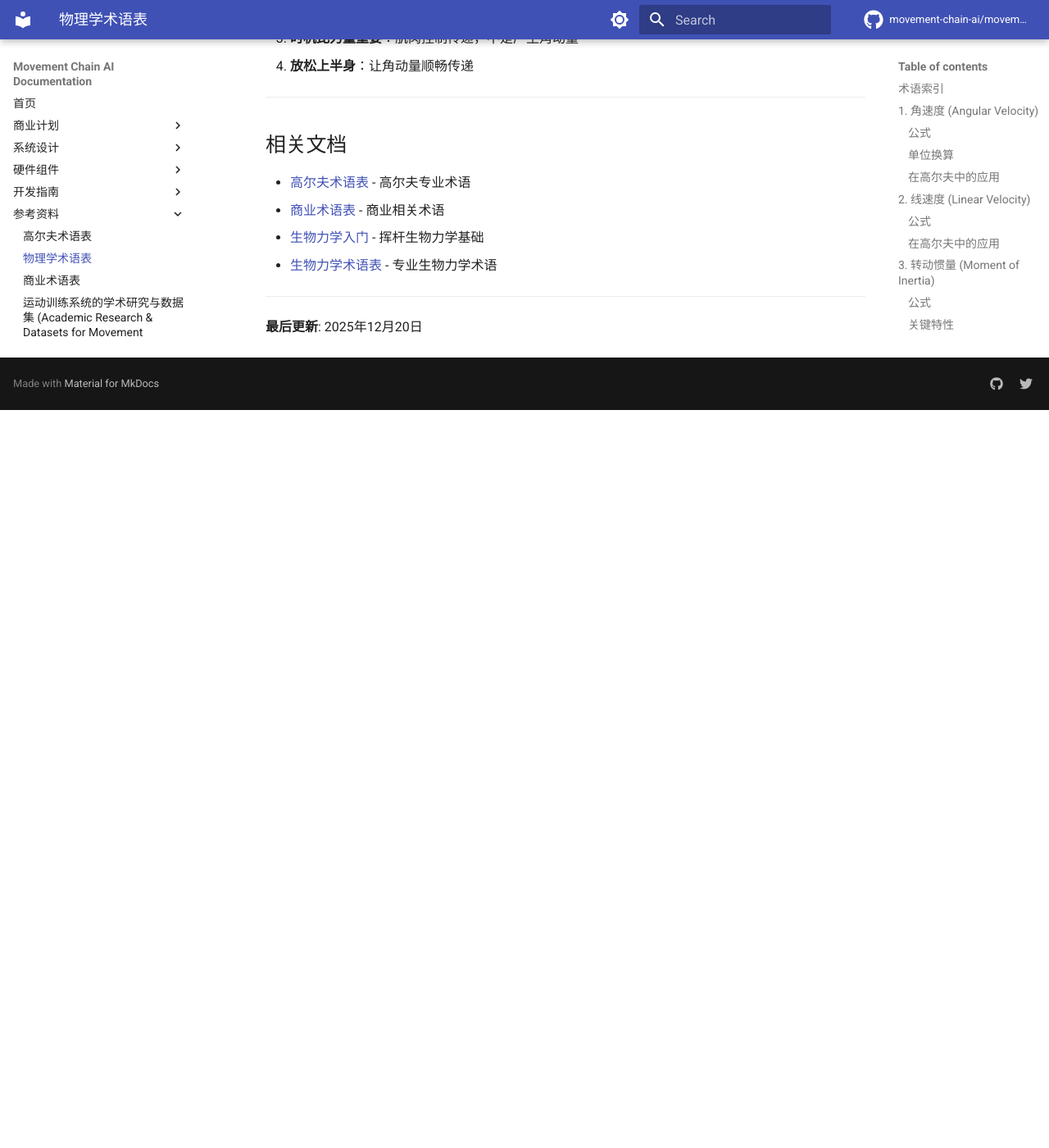
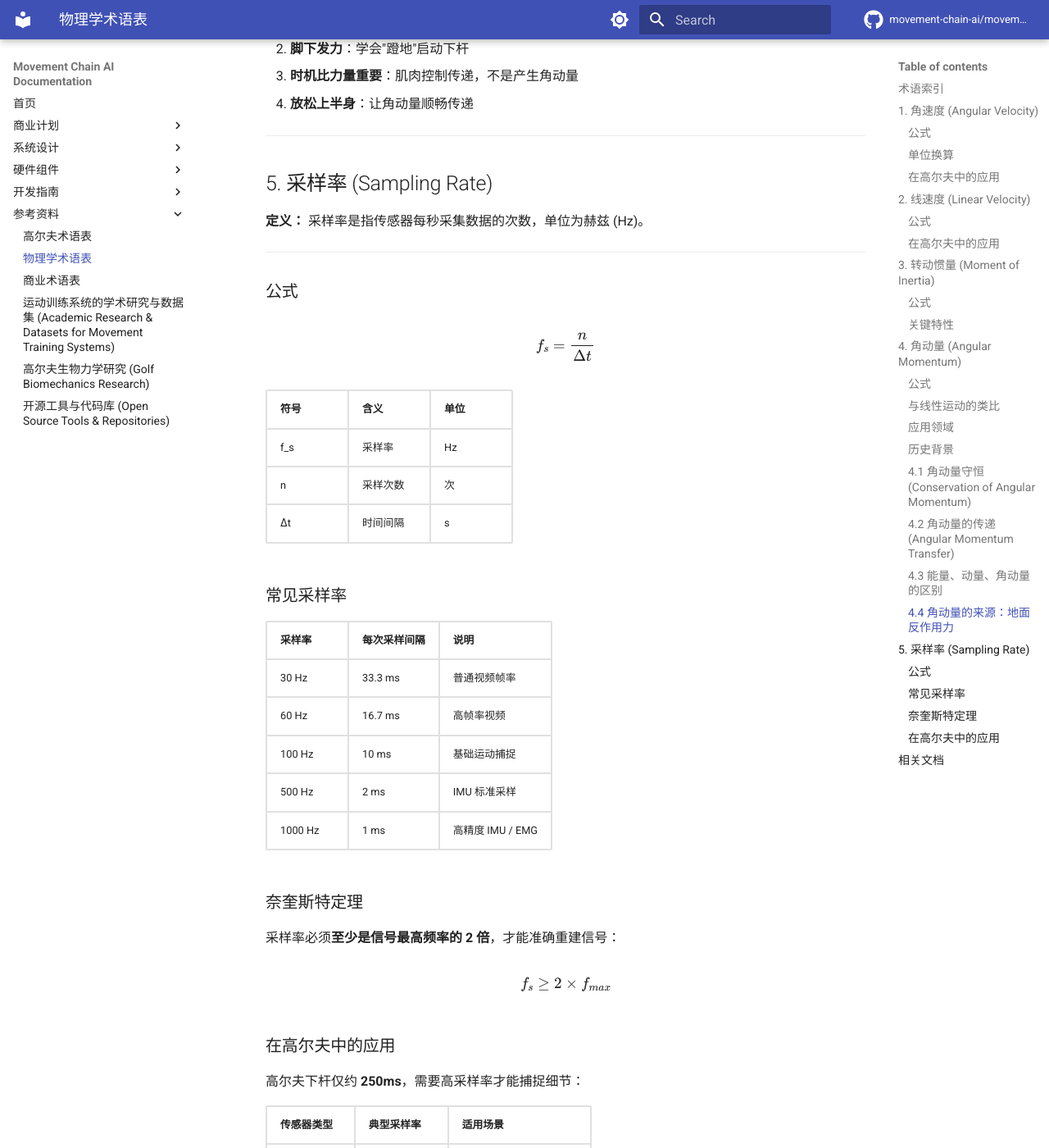
Before and after one commit to movement-chain-ai/movement-chain-docs, an MkDocs documentation site: the page built from docs/zh/reference/physics-glossary.md, in a window 1280 px wide and 1400 px high, scrolled down 11622 px. Shown: the whole window at 82% size. Built offline with MkDocs 1.6.1 and Material for MkDocs 9.7.7, drawn with Linux system fonts in a browser that asks for light colours; comment, search, counter and statistics services are not loaded; the version menu is left out; before the commit the page ends 12122 px from its top, so only the background shows below that; some of the changed text lies outside the part shown.

Commit message:
docs: 添加采样率 (Sampling Rate) 术语到物理学术语表
- 添加采样率定义和公式
- 包含奈奎斯特定理说明
- 添加 Vision/IMU/EMG 采样率对比表
- 解释为什么 EMG 需要高采样率

🤖 Generated with [Claude Code](https://claude.com/claude-code)

Co-Authored-By: Claude Opus 4.5 <noreply@anthropic.com>

````diff
--- a/docs/zh/design/foundations/biomechanics-101.md
+++ b/docs/zh/design/foundations/biomechanics-101.md
@@ -1490,30 +1490,6 @@ OTT **不一定**导致距离损失：
 
 ![❌ Reverse Pivot 示意](../../images/reverse-pivot.png){ width="500" }
 
-```text
-┌─────────────────────────────────────────────────────────────────────────────┐
-│                      Reverse Pivot 示意图                                    │
-├─────────────────────────────────────────────────────────────────────────────┤
-│                                                                              │
-│   正面视角                    目标方向 →                                      │
-│                                                                              │
-│   正确上杆                              Reverse Pivot                        │
-│                                                                              │
-│       ○                                      ○                               │
-│      /│╲                                    ╱│\                              │
-│     / │ ╲                                  ╱ │ \                             │
-│    ●  │  ●                                ●  │  ●                            │
-│       │                                      │                               │
-│    重心│→→→ 向后移                       ←←←│重心 向前移                     │
-│       │                                      │                               │
-│   ────┴────                              ────┴────                           │
-│   后脚  前脚                              后脚  前脚                          │
-│   60%   40%                              40%   60%                           │
-│                                                                              │
-│   ✅ 上杆时重心在后脚                    ❌ 上杆时重心在前脚 (反了!)          │
-│                                                                              │
-└─────────────────────────────────────────────────────────────────────────────┘
-```
 
 !!! tip "可视化参考"
     📊 [TPI: Reverse Spine Angle](https://www.mytpi.com/improve-my-game/swing-characteristics/reverse-spine-angle_v2) 有详细视频和重心转移分析。
--- a/docs/zh/reference/physics-glossary.md
+++ b/docs/zh/reference/physics-glossary.md
@@ -12,6 +12,7 @@
 | 2 | [线速度](#2-线速度-linear-velocity) | Linear Velocity | 物体沿轨迹移动的速度，v = ω × r |
 | 3 | [转动惯量](#3-转动惯量-moment-of-inertia) | Moment of Inertia | 物体抵抗旋转变化的能力，I = m × r² |
 | 4 | [角动量](#4-角动量-angular-momentum) | Angular Momentum | 旋转运动的"惯性"，L = I × ω |
+| 5 | [采样率](#5-采样率-sampling-rate) | Sampling Rate | 传感器每秒采集数据的次数，单位 Hz |
 
 ---
 
@@ -452,6 +453,73 @@ $$
 
 ---
 
+## 5. 采样率 (Sampling Rate) {#5-采样率-sampling-rate}
+
+**定义：** 采样率是指传感器每秒采集数据的次数，单位为赫兹 (Hz)。
+
+---
+
+### 公式
+
+$$
+f_s = \frac{n}{\Delta t}
+$$
+
+| 符号 | 含义 | 单位 |
+|------|------|------|
+| f_s | 采样率 | Hz |
+| n | 采样次数 | 次 |
+| Δt | 时间间隔 | s |
+
+### 常见采样率
+
+| 采样率 | 每次采样间隔 | 说明 |
+|--------|-------------|------|
+| 30 Hz | 33.3 ms | 普通视频帧率 |
+| 60 Hz | 16.7 ms | 高帧率视频 |
+| 100 Hz | 10 ms | 基础运动捕捉 |
+| 500 Hz | 2 ms | IMU 标准采样 |
+| 1000 Hz | 1 ms | 高精度 IMU / EMG |
+
+### 奈奎斯特定理
+
+采样率必须**至少是信号最高频率的 2 倍**，才能准确重建信号：
+
+$$
+f_s \geq 2 \times f_{max}
+$$
+
+### 在高尔夫中的应用
+
+高尔夫下杆仅约 **250ms**，需要高采样率才能捕捉细节：
+
+| 传感器类型 | 典型采样率 | 适用场景 |
+|-----------|-----------|----------|
+| **Vision (视觉)** | 30-60 Hz | 姿态估计，慢动作分析 |
+| **IMU (惯性)** | 500-1000+ Hz | 挥杆速度、加速度、角度 |
+| **EMG (肌电)** | 1000+ Hz | 肌肉激活时序分析 |
+
+#### 为什么 EMG 需要高采样率？
+
+肌电信号的频率范围约 **20-500 Hz**，根据奈奎斯特定理：
+
+$$
+f_s \geq 2 \times 500 = 1000 \text{ Hz}
+$$
+
+因此 EMG 采样率通常为 **1000-2000 Hz**。
+
+#### 采样率 vs 精度
+
+| 采样率 | 下杆期间采样点数 | 能捕捉的细节 |
+|--------|-----------------|-------------|
+| 30 Hz | ~8 点 | ❌ 太少，丢失关键瞬间 |
+| 100 Hz | ~25 点 | ⚠️ 基础分析 |
+| 500 Hz | ~125 点 | ✅ 详细运动轨迹 |
+| 1000 Hz | ~250 点 | ✅✅ 肌肉激活时序 |
+
+---
+
 ## 相关文档
 
 - [高尔夫术语表](golf-glossary.md) - 高尔夫专业术语
@@ -461,4 +529,4 @@ $$
 
 ---
 
-**最后更新**: 2025年12月20日
+**最后更新**: 2025年12月21日
````
Also changed, not shown: other parts of docs/zh/design/foundations/biomechanics-101.md (+0 -14 lines).
